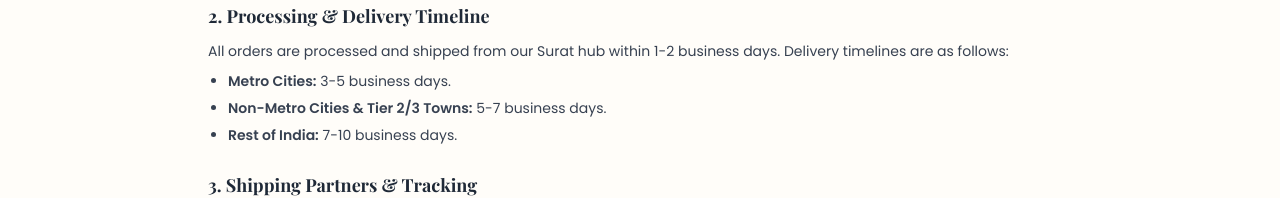
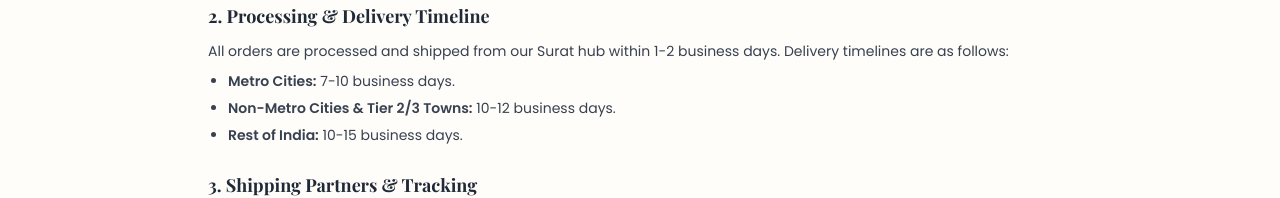
Before and after one commit to shubhmunjani1111-creator/kalankari, a Next.js app in the folder frontend/: page /shipping-policy in a window 1280 px wide. Shown: the part 446-644 px from the top of the page. Built offline with nearby package versions, Linux system fonts and the light colour scheme; no server answers.

Commit message:
shipment policy change

```diff
--- a/frontend/src/app/faq/page.tsx
+++ b/frontend/src/app/faq/page.tsx
@@ -23,7 +23,7 @@ export default function FAQ() {
       questions: [
         {
           q: "How long does shipping take?",
-          a: "Standard shipping takes 4 to 7 business days depending on your location. Express shipping option is processed instantly and delivers inside 2 to 3 business days across pan-India pin codes."
+          a: "Standard shipping timelines are as follows: Metro Cities: 7-10 business days; Non-Metro Cities & Tier 2/3 Towns: 10-12 business days; Rest of India: 10-15 business days. Orders are processed from our Surat hub in 1-2 business days."
         },
         {
           q: "How can I track my shipment?",
--- a/frontend/src/app/shipping-policy/page.tsx
+++ b/frontend/src/app/shipping-policy/page.tsx
@@ -16,9 +16,9 @@ export default function ShippingPolicy() {
           <h2 className="font-headings font-bold text-lg text-gray-800 dark:text-white mb-2.5">2. Processing & Delivery Timeline</h2>
           <p>All orders are processed and shipped from our Surat hub within 1-2 business days. Delivery timelines are as follows:</p>
           <ul className="list-disc pl-5 mt-2 space-y-1">
-            <li><strong>Metro Cities:</strong> 3-5 business days.</li>
-            <li><strong>Non-Metro Cities & Tier 2/3 Towns:</strong> 5-7 business days.</li>
-            <li><strong>Rest of India:</strong> 7-10 business days.</li>
+            <li><strong>Metro Cities:</strong> 7-10 business days.</li>
+            <li><strong>Non-Metro Cities & Tier 2/3 Towns:</strong> 10-12 business days.</li>
+            <li><strong>Rest of India:</strong> 10-15 business days.</li>
           </ul>
         </section>
 
--- a/frontend/src/app/shop/[id]/ProductDetailClient.tsx
+++ b/frontend/src/app/shop/[id]/ProductDetailClient.tsx
@@ -639,7 +639,7 @@ export default function ProductDetailClient({ params }: { params: any }) {
               {activeTab === 'shipping' && (
                 <div className="flex flex-col gap-2.5">
                   <p className="flex items-center gap-2"><Truck size={14} /> <span>Pan-India Delivery across 18,000+ pin codes. Orders are processed within 24 hours.</span></p>
-                  <p className="flex items-center gap-2"><RefreshCw size={14} /> <span>Standard delivery: 4-7 business days. Express: 2-3 business days.</span></p>
+                  <p className="flex items-center gap-2"><RefreshCw size={14} /> <span>Standard delivery: 7-10 business days for Metro Cities, 10-12 days for Non-Metros, and 10-15 days for rest of India.</span></p>
                   <p className="flex items-center gap-2"><Info size={14} /> <span>Easy sizing & design exchanges inside 7 days of delivery. Keep tags attached.</span></p>
                 </div>
               )}
```
Also changed, not shown: 1 other file (tests, documents, lock files or other folders).
